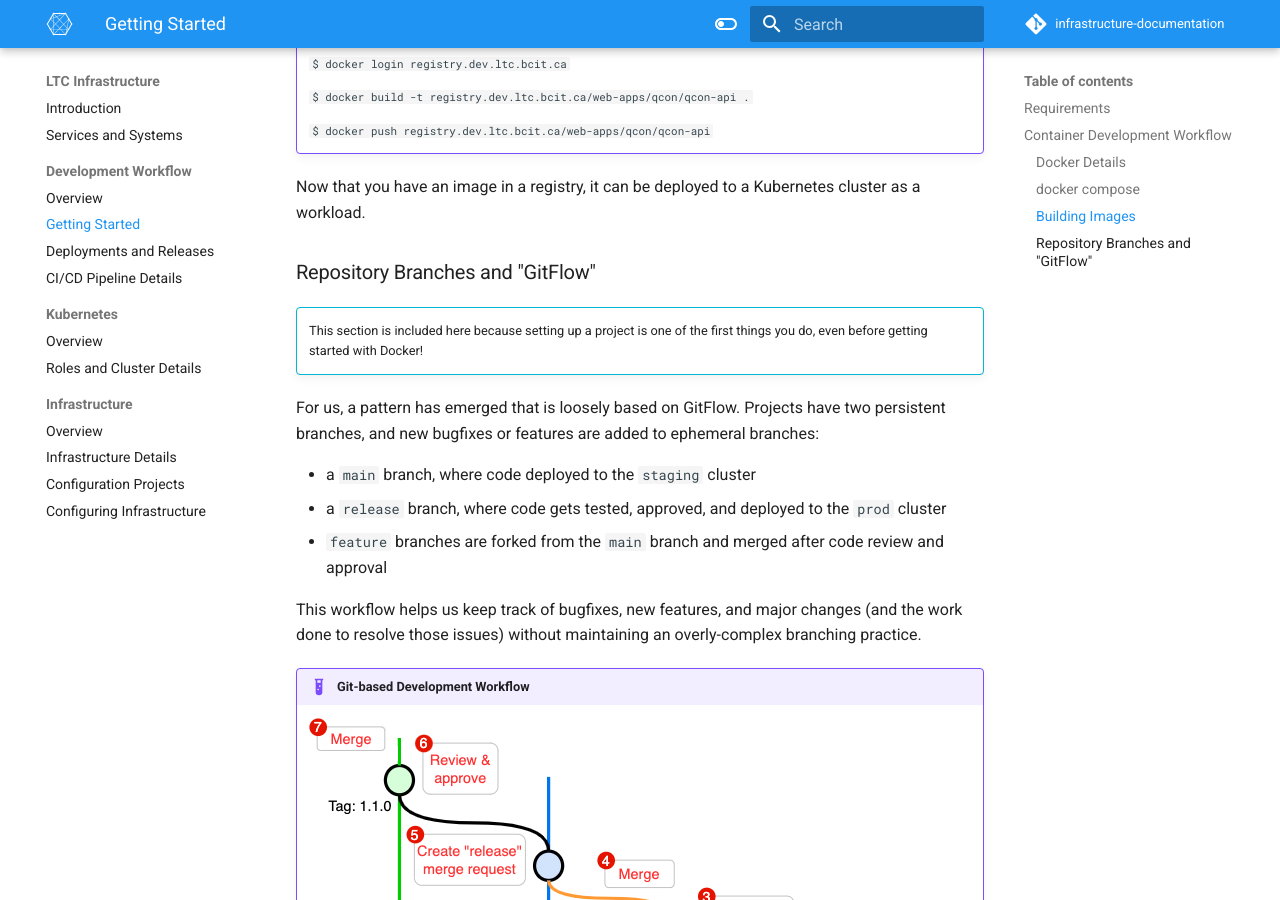
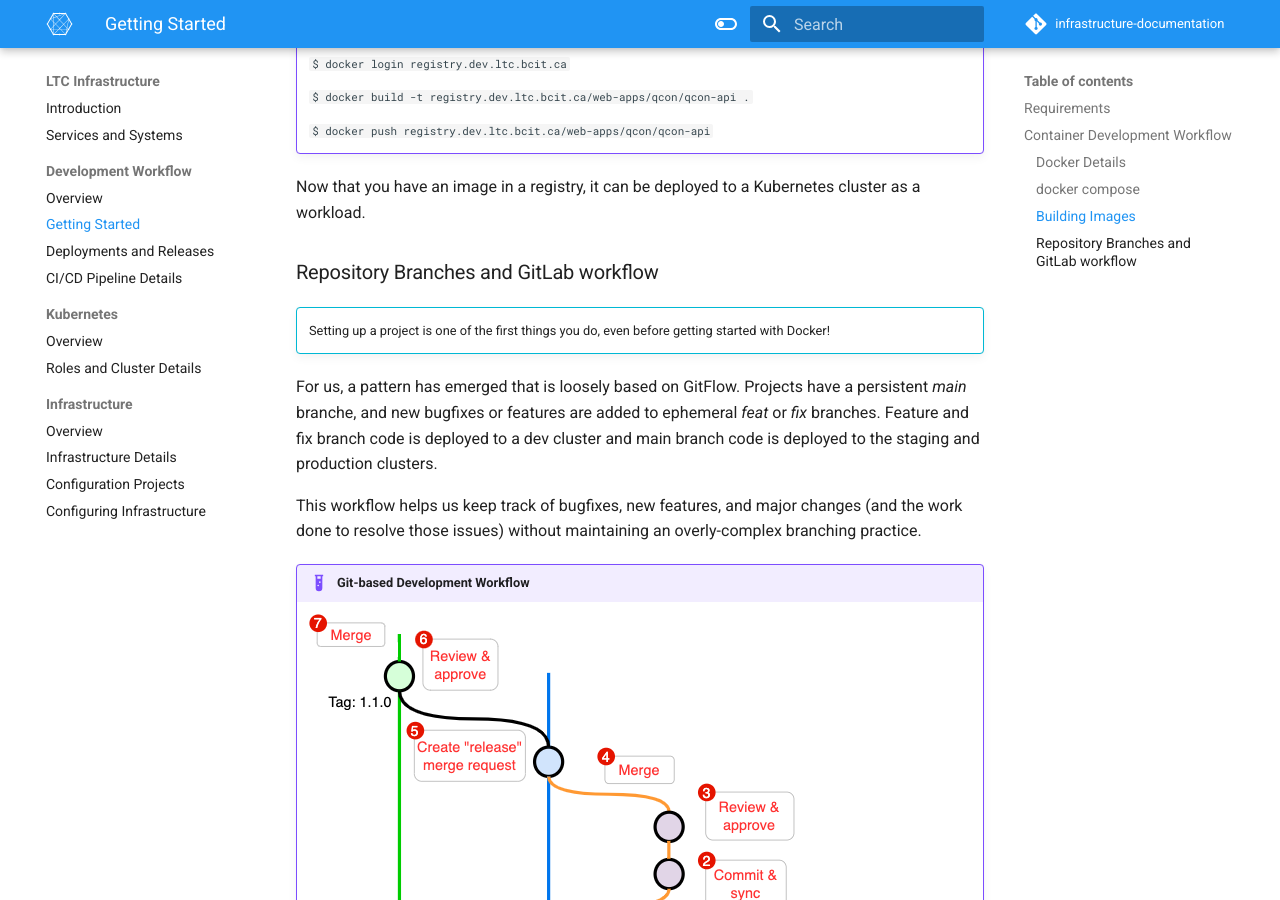
Before and after one commit to bcit-ltc/infrastructure-documentation, an MkDocs documentation site: the page built from docs/0_dev-workflow/getting-started-dev.md, in a window 1280 px wide and 900 px high, scrolled down 2694 px. Built offline with MkDocs 1.6.1 and Material for MkDocs 9.7.7, drawn with Linux system fonts in a browser that asks for light colours.

Commit message:
start to update content

```diff
--- a/docs/0_dev-workflow/getting-started-dev.md
+++ b/docs/0_dev-workflow/getting-started-dev.md
@@ -92,17 +92,13 @@
 
 Now that you have an image in a registry, it can be deployed to a Kubernetes cluster as a workload.
 
-### Repository Branches and "GitFlow"
+### Repository Branches and GitLab workflow
 
 !!! info ""
 
-    This section is included here because setting up a project is one of the first things you do, even before getting started with Docker!
+    Setting up a project is one of the first things you do, even before getting started with Docker!
 
-For us, a pattern has emerged that is loosely based on GitFlow. Projects have two persistent branches, and new bugfixes or features are added to ephemeral branches:
-
-- a `main` branch, where code deployed to the `staging` cluster
-- a `release` branch, where code gets tested, approved, and deployed to the `prod` cluster
-- `feature` branches are forked from the `main` branch and merged after code review and approval
+For us, a pattern has emerged that is loosely based on GitFlow. Projects have a persistent *main* branche, and new bugfixes or features are added to ephemeral *feat* or *fix* branches. Feature and fix branch code is deployed to a dev cluster and main branch code is deployed to the staging and production clusters.
 
 This workflow helps us keep track of bugfixes, new features, and major changes (and the work done to resolve those issues) without maintaining an overly-complex branching practice.
 
```
